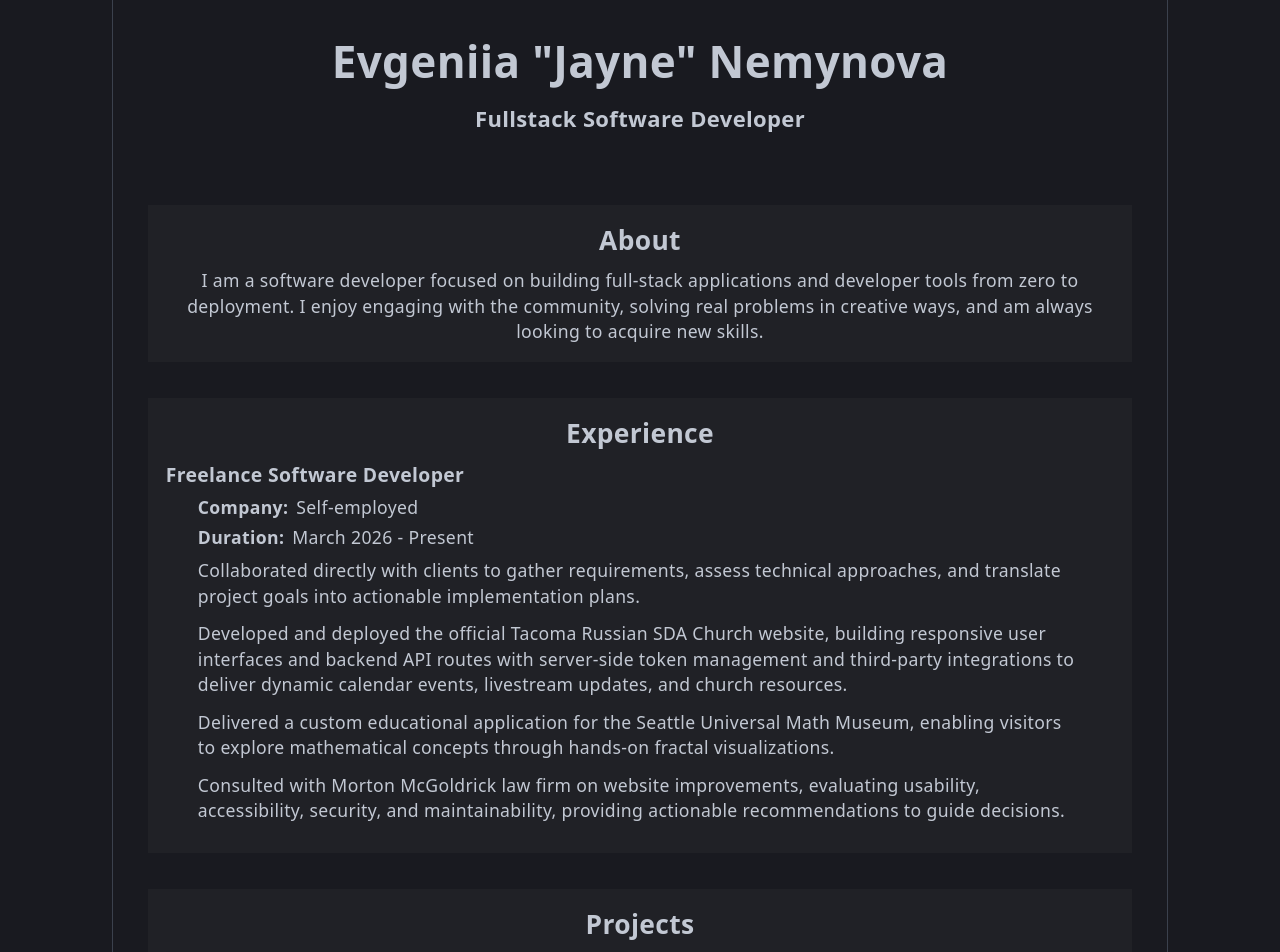
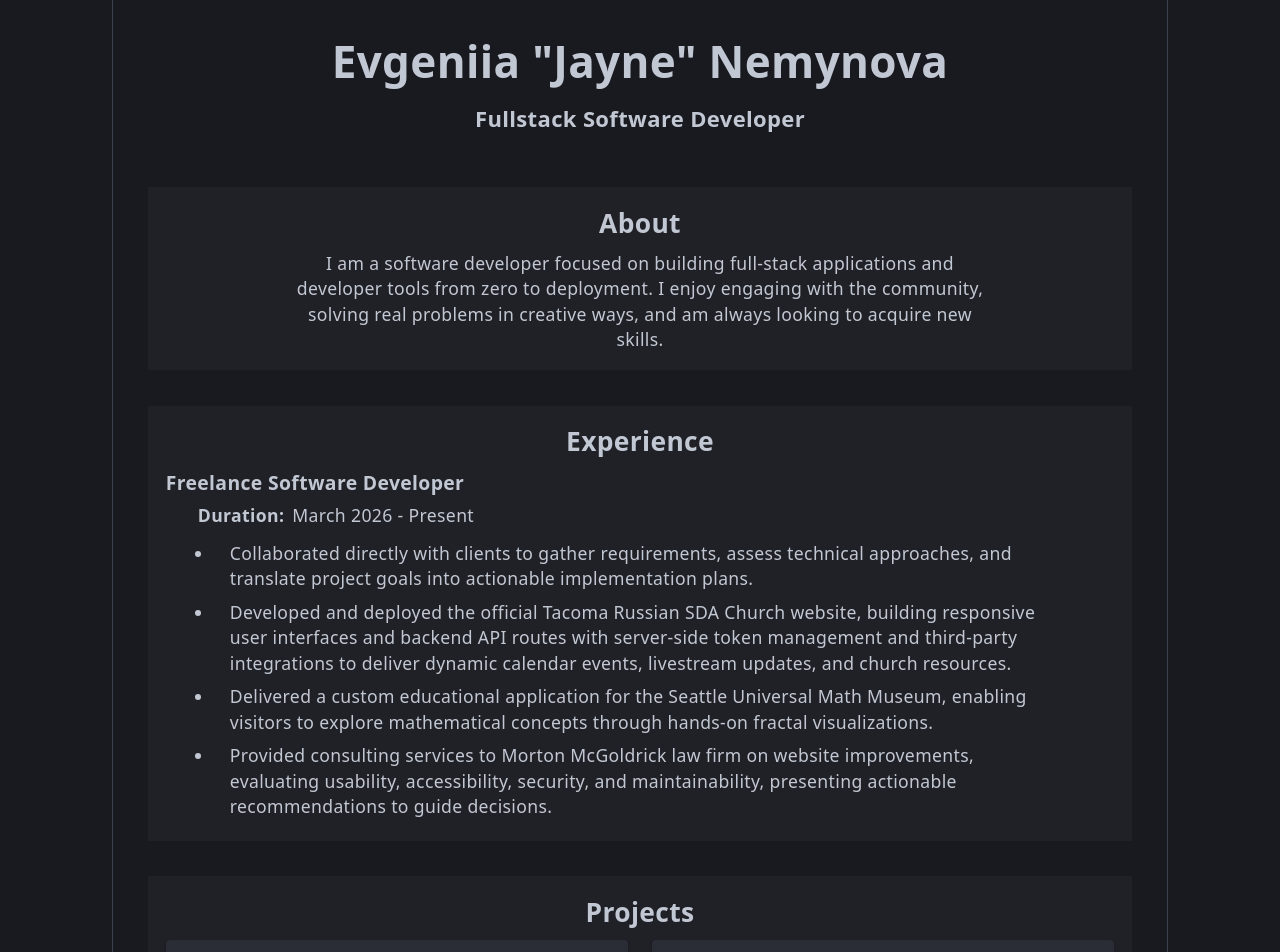
Before and after one commit to jayneen/portfolio, a React (Vite) app: page / in a window 1280 px wide. Shown: the top 952 px of the page. Built offline with nearby package versions, Linux system fonts and the light colour scheme.

Commit message:
content edits and visual improvements

```diff
--- a/src/data/experience.ts
+++ b/src/data/experience.ts
@@ -2,13 +2,13 @@ const experience = [
     {
         id: 1,
         title: "Freelance Software Developer",
-        company: "Self-employed",
+        company: "",
         duration: "March 2026 - Present",
         description: [
             "Collaborated directly with clients to gather requirements, assess technical approaches, and translate project goals into actionable implementation plans.",
             "Developed and deployed the official Tacoma Russian SDA Church website, building responsive user interfaces and backend API routes with server-side token management and third-party integrations to deliver dynamic calendar events, livestream updates, and church resources.",
             "Delivered a custom educational application for the Seattle Universal Math Museum, enabling visitors to explore mathematical concepts through hands-on fractal visualizations.",
-            "Consulted with Morton McGoldrick law firm on website improvements, evaluating usability, accessibility, security, and maintainability, providing actionable recommendations to guide decisions."
+            "Provided consulting services to Morton McGoldrick law firm on website improvements, evaluating usability, accessibility, security, and maintainability, presenting actionable recommendations to guide decisions."
         ],
     }
 ]
--- a/src/sections/About.tsx
+++ b/src/sections/About.tsx
@@ -9,7 +9,11 @@ function About() {
         About
       </Typography>
 
-      <Typography variant="body1">
+      <Typography variant="body1"
+        sx={{
+          maxWidth:"40rem",
+          margin:"auto auto"
+        }}>
         I am a software developer focused on building full-stack applications
         and developer tools from zero to deployment. I enjoy engaging with the
         community, solving real problems in creative ways, and am always
--- a/src/sections/Experience.tsx
+++ b/src/sections/Experience.tsx
@@ -3,6 +3,8 @@ import experience from "../data/experience";
 
 import Box from "@mui/material/Box";
 import Typography from "@mui/material/Typography";
+import List from "@mui/material/List";
+import ListItem from "@mui/material/ListItem";
 
 function Experience() {
     return (
@@ -19,12 +21,14 @@ function Experience() {
                         </Typography>
 
                         <Box sx={{ px: { xs: 1, sm: 4 } }}>
-              <Typography variant="body1" sx={{ mb: 0.5 }}>
+                            {exp.company && (
+                                < Typography variant="body1" sx={{ mb: 0.5 }}>
                                     <Box component="span" sx={{ fontWeight: "bold", mr: 1 }}>
                                         Company:
                                     </Box>
                                     {exp.company}
                                 </Typography>
+                            )}
 
                             <Typography variant="body1" sx={{ mb: 1 }}>
                                 <Box component="span" sx={{ fontWeight: "bold", mr: 1 }}>
@@ -33,20 +37,26 @@ function Experience() {
                                 {exp.duration}
                             </Typography>
 
+                            <List sx={{ listStyleType: "disc", pl: 2, py: 0 }}>
                                 {exp.description.map((paragraph, index) => (
-                <Typography
+                                    <ListItem
                                         key={index}
-                  variant="body1"
-                  sx={{ mb: 1.5 }}
+                                        sx={{
+                                            display: "list-item",
+                                            py: 0.5,
+                                        }}
                                     >
+                                        <Typography variant="body1">
                                             {paragraph}
                                         </Typography>
+                                    </ListItem>
                                 ))}
+                            </List>
                         </Box>
                     </Box>
                 ))}
             </Box>
-    </Box>
+        </Box >
     );
 }
 
--- a/src/sections/Hero.tsx
+++ b/src/sections/Hero.tsx
@@ -5,8 +5,8 @@ function Hero() {
   return (
     <Box
       sx={{
-        padding: "2rem"
-    }}>
+        padding: "2rem 0 1rem 0"
+      }}>
       <Typography variant="h1" component="h1" gutterBottom>
         Evgeniia "Jayne" Nemynova
       </Typography>
--- a/src/sections/Links.tsx
+++ b/src/sections/Links.tsx
@@ -12,7 +12,8 @@ function Contacts() {
         alignItems: "center",
         flexWrap: "wrap",
         gap: 2,
-        mb: 4,
+        pb: 3,
+        mb: 0
       }}
     >
       <Link
```
Lines whose indentation alone changed are shown as unchanged.
